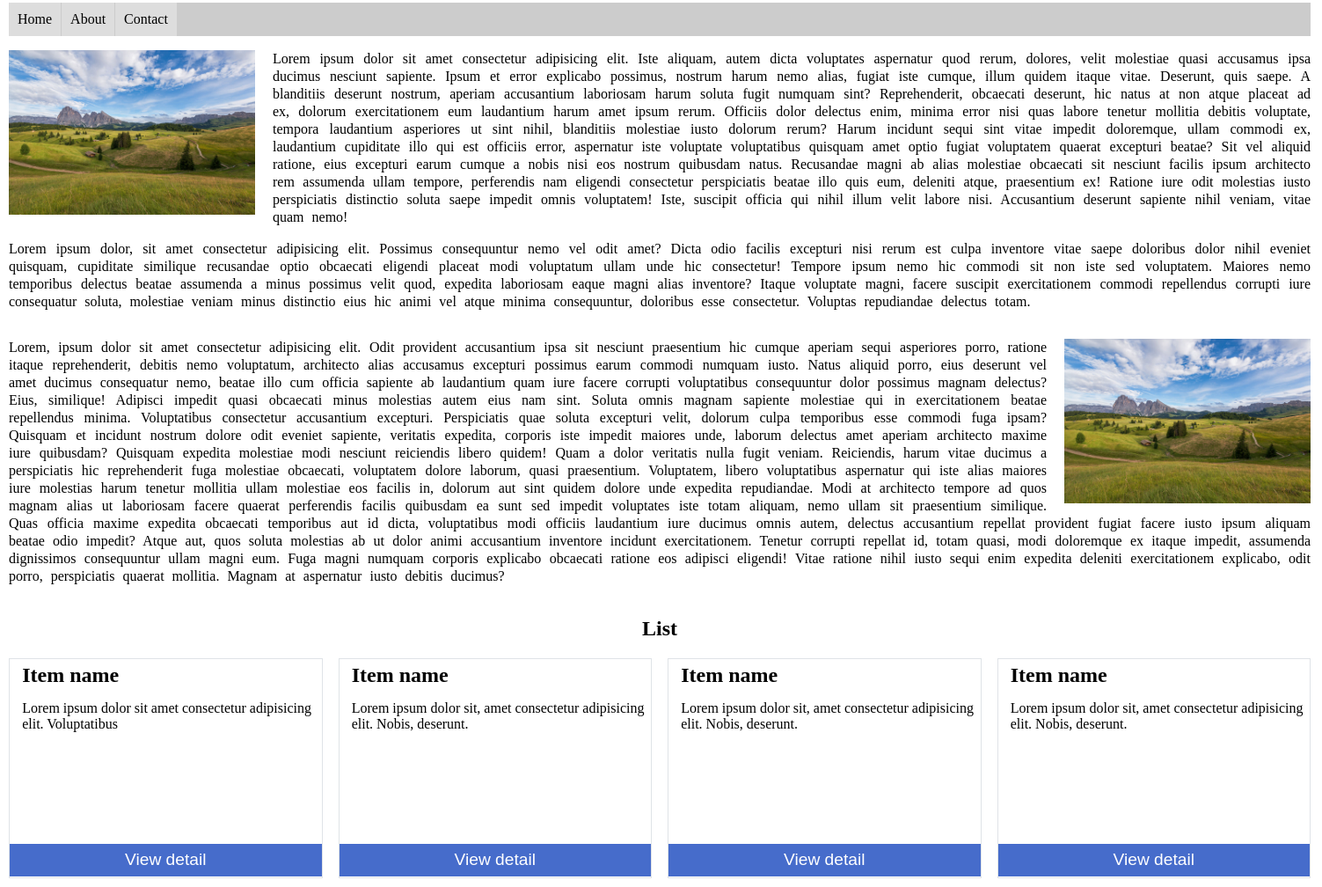
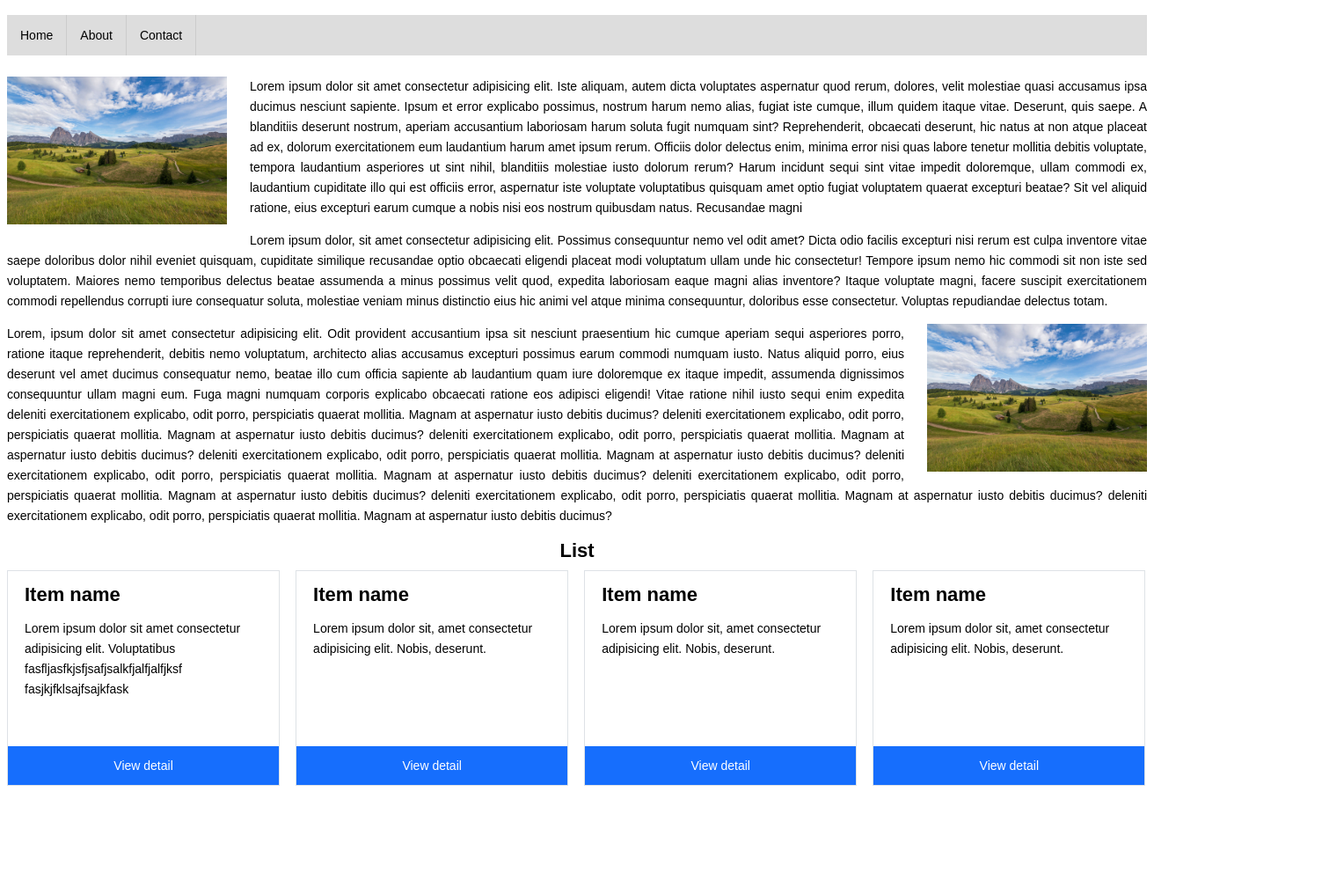
Before and after one commit to lamminhthien/ABC-Learning, a plain HTML site: page FloatAndPosition/index.html in a window 1280 px wide. Shown: the part 7-1015 px from the top of the page at 88% size, 1503 px wide, since content can reach past the window. After the commit the page ends 900 px from the top, so only its background shows below. Drawn offline with Linux system fonts and the light colour scheme.

Commit message:
hoàn thiện bài tập hơn
- Tập thiết kế các element html có độ dài, độ rộng và khoảng cách gần khớp với design
- Tập sử dụng position relative và absolute để ngăn thẻ button bị di chuyển khi nội dung text lấn chiếm margin
- Em còn gặp vấn đề nét chữ nó hơi nhợt nhạt so với design

```diff
--- a/FloatAndPosition/index.css
+++ b/FloatAndPosition/index.css
@@ -1,26 +1,26 @@
 * {
-    box-sizing: border-box
+    box-sizing: border-box;
+    font-family: Arial, Helvetica, sans-serif;
+    font-size: 14px;
+
+
+}
+/* Container */
+.container {
+    margin: 24px auto 0 auto;
+    width: 1296px;
 }
 
-body {
-    margin-top: 20px;
-    margin: auto;
-    width: 1500px;
-    padding: 10px;
+/* Header */
+.header {
+    background: #dddddd;
 }
 
-/* Các định dạng liên quan header và menu */
-.header {
-    display: block;
-    background: #cccccc;
-}
-
-.header>li {
+.header li {
+    padding: 15px;
     list-style-type: none;
     float: left;
-    padding: 10px;
-    background: #dddddd;
-    border-right: 1px solid #CCC;
+    border-right: 1px solid #CCC
 }
 
 .header::after {
@@ -29,115 +29,86 @@ body {
     clear: both;
 }
 
+/* Content */
+.content {
+    margin-top: 24px;
+}
 
-/* Định dạng văn bản và ảnh phần trên */
-.content-first>.img-1 {
+.content .img {
+    width: 250px;
+    height: 168px;
+}
+
+.content .img-1 {
     float: left;
-    width: 300px;
-    padding-right: 20px;
-    padding-bottom: 20px;
+    margin-right: 26px;
+    margin-bottom: 24px;
+}
+
+.content p {
+    text-align: justify;
+    line-height: 23px;
+}
+
+.content .img-2 {
+    margin-left: 26px;
+    margin-bottom: 10px;
+    float: right;
+}
+
+/* List */
+
+.list .title {
+    text-align: center;
+    font-size: 22px;
+    margin-bottom: 9px;
 }
 
 
-.content-first>p {
-    text-align: justify;
-    word-spacing: 5px;
-    line-height: 20px;
+/* Card Group */
+.list .card-group {
+    margin-left: -9px;
+    margin-right: -9px;
 }
 
-.content-first::after {
+.card-group .card {
+    position: relative;
+    float: left;
+    border: 1px solid #DEE2E6;
+    width: 23.6%;
+    height: 245px;
+    margin-right: 9px;
+    margin-left: 9px;
+}
+
+/* Inner */
+
+.inner h1 {
+    font-size: 22px;
+    margin-left: 19px;
+    margin-bottom: 6.74px;
+}
+
+.inner p {
+    margin-left: 19px;
+    line-height: 23px;
+}
+
+.inner button {
+    position: absolute;
+    width: 100%;
+    border: none;
+    background-color: #166EFD;
+    color: white;
+    padding-top: 14px;
+    padding-bottom: 14px;
+    bottom: 0px;
+
+}
+
+/* Clearfix */
+.clearfix {
     content: "";
     display: block;
     clear: both;
 }
-
-/* Kết thúc định dạng văn bản và ảnh phần trên */
-
-/* Định dạng văn bản và ảnh phần dưới  */
-
-.content-second>.img-2 {
-    width: 300px;
-    padding-left: 20px;
-    float: right;
-}
-
-.content-second>p {
-    text-align: justify;
-    word-spacing: 5px;
-    line-height: 20px;
-}
-
-.content-second::after {
-    content: "";
-    display: block;
-    clear: both;
-}
-
-/*Kết thúc định dạng văn bản và ảnh phần dưới  */
-
-/* Tiêu đề list và 4 Card  */
-.card-group {
-    margin-left: -9px;
-    margin-right: -9px;
-}
-
-.list > h2 {
-    text-align: center;
-}
-
-.card-group>.card {
-    width: 25%;
-    float: left;
-    padding-left: 9px;
-    padding-right: 9px;
-    position: relative;
-    top: -5%;
-}
-
-.card-group .inner {
-    position: relative;
-    bottom: 40%;
-    border: 1px solid #DFE3E7;
-    height: 250px;
-
-}
-
-.card h2 {
-    position: relative;
-    left: 4%;
-    top: -6%;
-}
-
-.card p {
-    position: relative;
-    left: 4%;
-    top: -8%
-
-
-}
-
-
-.card button {
-    position: relative;
-    top: 37%;
-    background-color: #466ccb;
-    border: none;
-    color: white;
-    text-align: center;
-    width: 100%;
-    padding: 2%;
-    font-size: larger;
-
-}
-
-/* .card-group > .card:not(:first-child):not(:last-child) {
-     margin-left: 3%;
-     margin-right: 3%;
-
- } */
-
-.card-group::after {
-    content: "";
-    display: block;
-    clear: both;
-}
--- a/FloatAndPosition/index.html
+++ b/FloatAndPosition/index.html
@@ -10,91 +10,97 @@
 </head>
 
 <body>
-    <div class="header">
+    <div class="container">
+        <div class="header clearfix">
             <li>Home</li>
             <li>About</li>
             <li>Contact</li>
         </div>
-    <div class="content-first">
-        <img src="./assets/img1.jfif" class="img-1" />
-        <p>Lorem ipsum dolor sit amet consectetur adipisicing elit. Iste aliquam, autem dicta voluptates aspernatur quod
+        <div class="content">
+            <img src="./assets/img1.jfif" class="img-1 img" />
+            <p>Lorem ipsum dolor sit amet consectetur adipisicing elit. Iste aliquam, autem dicta voluptates aspernatur
+                quod
                 rerum, dolores, velit molestiae quasi accusamus ipsa ducimus nesciunt sapiente. Ipsum et error explicabo
-            possimus, nostrum harum nemo alias, fugiat iste cumque, illum quidem itaque vitae. Deserunt, quis saepe. A
-            blanditiis deserunt nostrum, aperiam accusantium laboriosam harum soluta fugit numquam sint? Reprehenderit,
-            obcaecati deserunt, hic natus at non atque placeat ad ex, dolorum exercitationem eum laudantium harum amet
-            ipsum rerum. Officiis dolor delectus enim, minima error nisi quas labore tenetur mollitia debitis voluptate,
-            tempora laudantium asperiores ut sint nihil, blanditiis molestiae iusto dolorum rerum? Harum incidunt sequi
+                possimus, nostrum harum nemo alias, fugiat iste cumque, illum quidem itaque vitae. Deserunt, quis saepe.
+                A
+                blanditiis deserunt nostrum, aperiam accusantium laboriosam harum soluta fugit numquam sint?
+                Reprehenderit,
+                obcaecati deserunt, hic natus at non atque placeat ad ex, dolorum exercitationem eum laudantium harum
+                amet
+                ipsum rerum. Officiis dolor delectus enim, minima error nisi quas labore tenetur mollitia debitis
+                voluptate,
+                tempora laudantium asperiores ut sint nihil, blanditiis molestiae iusto dolorum rerum? Harum incidunt
+                sequi
                 sint vitae impedit doloremque, ullam commodi ex, laudantium cupiditate illo qui est officiis error,
-            aspernatur iste voluptate voluptatibus quisquam amet optio fugiat voluptatem quaerat excepturi beatae? Sit
-            vel aliquid ratione, eius excepturi earum cumque a nobis nisi eos nostrum quibusdam natus. Recusandae magni
-            ab alias molestiae obcaecati sit nesciunt facilis ipsum architecto rem assumenda ullam tempore, perferendis
-            nam eligendi consectetur perspiciatis beatae illo quis eum, deleniti atque, praesentium ex! Ratione iure
-            odit molestias iusto perspiciatis distinctio soluta saepe impedit omnis voluptatem! Iste, suscipit officia
-            qui nihil illum velit labore nisi. Accusantium deserunt sapiente nihil veniam, vitae quam nemo!</p>
+                aspernatur iste voluptate voluptatibus quisquam amet optio fugiat voluptatem quaerat excepturi beatae?
+                Sit
+                vel aliquid ratione, eius excepturi earum cumque a nobis nisi eos nostrum quibusdam natus. Recusandae
+                magni
+                </p>
             <p>Lorem ipsum dolor, sit amet consectetur adipisicing elit. Possimus consequuntur nemo vel odit amet? Dicta
-            odio facilis excepturi nisi rerum est culpa inventore vitae saepe doloribus dolor nihil eveniet quisquam,
-            cupiditate similique recusandae optio obcaecati eligendi placeat modi voluptatum ullam unde hic consectetur!
+                odio facilis excepturi nisi rerum est culpa inventore vitae saepe doloribus dolor nihil eveniet
+                quisquam,
+                cupiditate similique recusandae optio obcaecati eligendi placeat modi voluptatum ullam unde hic
+                consectetur!
                 Tempore ipsum nemo hic commodi sit non iste sed voluptatem. Maiores nemo temporibus delectus beatae
                 assumenda a minus possimus velit quod, expedita laboriosam eaque magni alias inventore? Itaque voluptate
-            magni, facere suscipit exercitationem commodi repellendus corrupti iure consequatur soluta, molestiae veniam
+                magni, facere suscipit exercitationem commodi repellendus corrupti iure consequatur soluta, molestiae
+                veniam
                 minus distinctio eius hic animi vel atque minima consequuntur, doloribus esse consectetur. Voluptas
                 repudiandae delectus totam.</p>
-    </div>
-    <div class="content-second">
-        <img src="./assets/img1.jfif" class="img-2" />
+            <img src="./assets/img1.jfif" class="img-2 img" />
             <p>Lorem, ipsum dolor sit amet consectetur adipisicing elit. Odit provident accusantium ipsa sit nesciunt
                 praesentium hic cumque aperiam sequi asperiores porro, ratione itaque reprehenderit, debitis nemo
-            voluptatum, architecto alias accusamus excepturi possimus earum commodi numquam iusto. Natus aliquid porro,
-            eius deserunt vel amet ducimus consequatur nemo, beatae illo cum officia sapiente ab laudantium quam iure
-            facere corrupti voluptatibus consequuntur dolor possimus magnam delectus? Eius, similique! Adipisci impedit
-            quasi obcaecati minus molestias autem eius nam sint. Soluta omnis magnam sapiente molestiae qui in
-            exercitationem beatae repellendus minima. Voluptatibus consectetur accusantium excepturi. Perspiciatis quae
-            soluta excepturi velit, dolorum culpa temporibus esse commodi fuga ipsam? Quisquam et incidunt nostrum
-            dolore odit eveniet sapiente, veritatis expedita, corporis iste impedit maiores unde, laborum delectus amet
-            aperiam architecto maxime iure quibusdam? Quisquam expedita molestiae modi nesciunt reiciendis libero
-            quidem! Quam a dolor veritatis nulla fugit veniam. Reiciendis, harum vitae ducimus a perspiciatis hic
-            reprehenderit fuga molestiae obcaecati, voluptatem dolore laborum, quasi praesentium. Voluptatem, libero
-            voluptatibus aspernatur qui iste alias maiores iure molestias harum tenetur mollitia ullam molestiae eos
-            facilis in, dolorum aut sint quidem dolore unde expedita repudiandae. Modi at architecto tempore ad quos
-            magnam alias ut laboriosam facere quaerat perferendis facilis quibusdam ea sunt sed impedit voluptates iste
-            totam aliquam, nemo ullam sit praesentium similique. Quas officia maxime expedita obcaecati temporibus aut
-            id dicta, voluptatibus modi officiis laudantium iure ducimus omnis autem, delectus accusantium repellat
-            provident fugiat facere iusto ipsum aliquam beatae odio impedit? Atque aut, quos soluta molestias ab ut
-            dolor animi accusantium inventore incidunt exercitationem. Tenetur corrupti repellat id, totam quasi, modi
+                voluptatum, architecto alias accusamus excepturi possimus earum commodi numquam iusto. Natus aliquid
+                porro,
+                eius deserunt vel amet ducimus consequatur nemo, beatae illo cum officia sapiente ab laudantium quam
+                iure
                 doloremque ex itaque impedit, assumenda dignissimos consequuntur ullam magni eum. Fuga magni numquam
-            corporis explicabo obcaecati ratione eos adipisci eligendi! Vitae ratione nihil iusto sequi enim expedita
+                corporis explicabo obcaecati ratione eos adipisci eligendi! Vitae ratione nihil iusto sequi enim
+                expedita
                 deleniti exercitationem explicabo, odit porro, perspiciatis quaerat mollitia. Magnam at aspernatur iusto
+                debitis ducimus? deleniti exercitationem explicabo, odit porro, perspiciatis quaerat mollitia. Magnam at aspernatur iusto
+                debitis ducimus? deleniti exercitationem explicabo, odit porro, perspiciatis quaerat mollitia. Magnam at aspernatur iusto
+                debitis ducimus? deleniti exercitationem explicabo, odit porro, perspiciatis quaerat mollitia. Magnam at aspernatur iusto
+                debitis ducimus? deleniti exercitationem explicabo, odit porro, perspiciatis quaerat mollitia. Magnam at aspernatur iusto
+                debitis ducimus? deleniti exercitationem explicabo, odit porro, perspiciatis quaerat mollitia. Magnam at aspernatur iusto
+                debitis ducimus? deleniti exercitationem explicabo, odit porro, perspiciatis quaerat mollitia. Magnam at aspernatur iusto
+                debitis ducimus? deleniti exercitationem explicabo, odit porro, perspiciatis quaerat mollitia. Magnam at aspernatur iusto
                 debitis ducimus?</p>
         </div>
         <div class="list">
-        <h2>List</h2>
+            <h1 class="title">List</h1>
             <div class="card-group">
                 <div class="card">
                     <div class="inner">
-                    <h2>Item name</h2>
-                    <p>Lorem ipsum dolor sit amet consectetur adipisicing elit. Voluptatibus </p>
+                        <h1>Item name</h1>
+                        <p>Lorem ipsum dolor sit amet consectetur adipisicing elit. Voluptatibus
+                            fasfljasfkjsfjsafjsalkfjalfjalfjksf
+                            fasjkjfklsajfsajkfask
+                        </p>
                         <button>View detail</button>
                     </div>
                 </div>
                 <div class="card">
                     <div class="inner">
-                    <h2>Item name</h2>
+                        <h1>Item name</h1>
                         <p>Lorem ipsum dolor sit, amet consectetur adipisicing elit. Nobis, deserunt.</p>
                         <button>View detail</button>
                     </div>
                 </div>
                 <div class="card">
                     <div class="inner">
-                    <h2>Item name</h2>
+                        <h1>Item name</h1>
                         <p>Lorem ipsum dolor sit, amet consectetur adipisicing elit. Nobis, deserunt.</p>
                         <button>View detail</button>
                     </div>
                 </div>
                 <div class="card">
                     <div class="inner">
-                    <h2>Item name</h2>
+                        <h1>Item name</h1>
                         <p>Lorem ipsum dolor sit, amet consectetur adipisicing elit. Nobis, deserunt.</p>
                         <button>View detail</button>
+                    </div>
                 </div>
             </div>
         </div>
```
Lines whose indentation alone changed are shown as unchanged.
